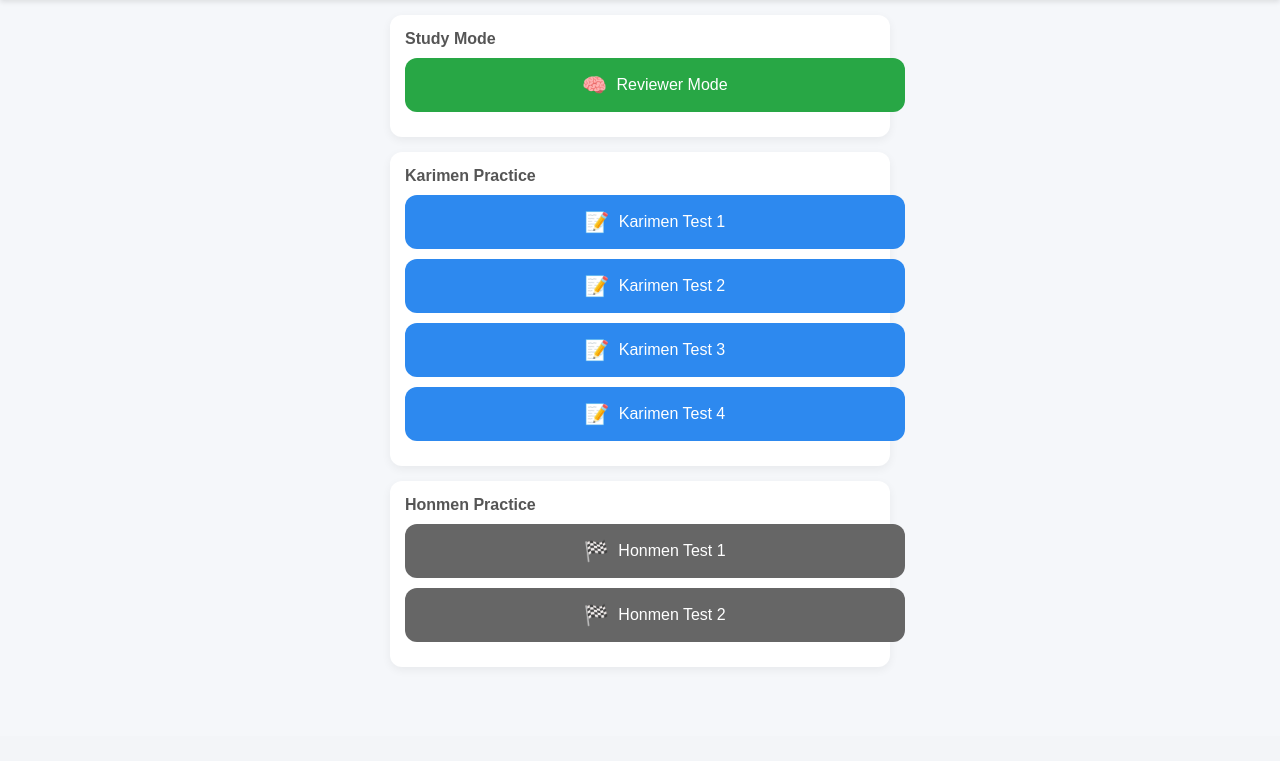
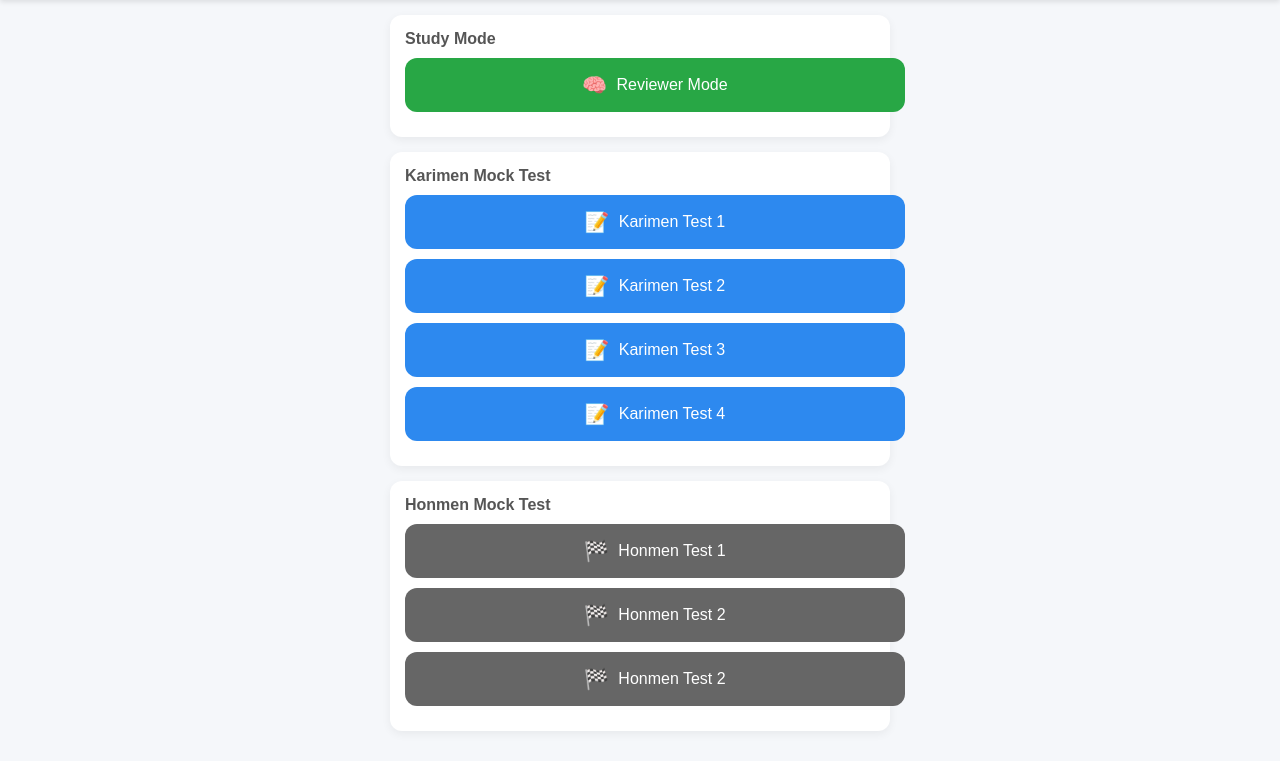
Before and after one commit to mrock1017/driving-test-app, a Flask app: page /menu in a window 1280 px wide. Shown: the part 64-825 px from the top of the page. Before the commit the page ends 706 px from the top, so only its background shows below. Run offline with Flask 3, Linux system fonts and the light colour scheme.

Commit message:
honmen add

```diff
--- a/templates/menu.html
+++ b/templates/menu.html
@@ -142,7 +142,7 @@
 
     <!-- 📝 Karimen -->
     <div class="card">
-        <div class="section-title">Karimen Practice</div>
+        <div class="section-title">Karimen Mock Test</div>
 
         <a href="/start/karimen_1" class="menu-btn">
             <div class="btn-content">
@@ -175,7 +175,7 @@
 
     <!-- 🏁 Honmen -->
     <div class="card">
-        <div class="section-title">Honmen Practice</div>
+        <div class="section-title">Honmen Mock Test</div>
 
         <a href="/start/honmen_1" class="menu-btn secondary">
             <div class="btn-content">
@@ -185,6 +185,13 @@
         </a>
 
         <a href="/start/honmen_2" class="menu-btn secondary">
+            <div class="btn-content">
+                <span class="icon">🏁</span>
+                <span>Honmen Test 2</span>
+            </div>
+        </a>
+
+        <a href="/start/honmen_3" class="menu-btn secondary">
             <div class="btn-content">
                 <span class="icon">🏁</span>
                 <span>Honmen Test 2</span>
```
